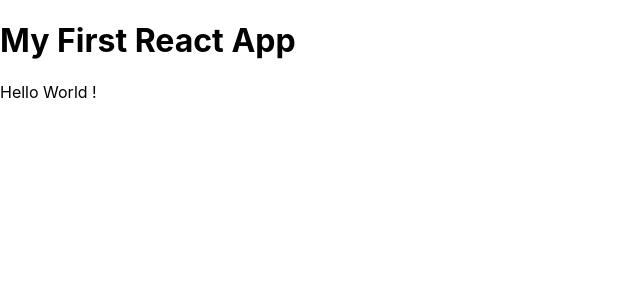
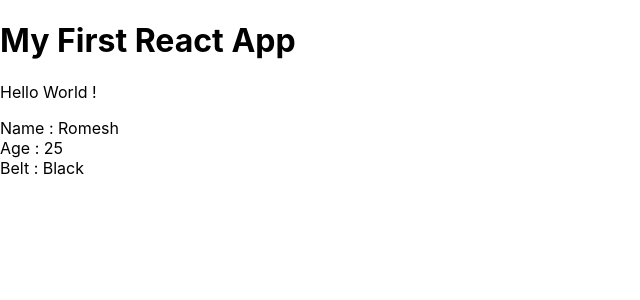
Before and after one commit to romeliyan/ReactJS_Tutorials, a React (Create React App) app in the folder myapp/: page / in a window 1280 px wide. Shown: the top 300 px of the page, without its empty margins (0-640 px from the left). Built offline with nearby package versions, Linux system fonts and the light colour scheme.

Commit message:
tutorial 12

```diff
--- a/myapp/src/App.js
+++ b/myapp/src/App.js
@@ -1,10 +1,12 @@
-import React from "react";
+import React, { Component } from "react";
+import Ninjas from "./Ninjas";
 
 function App() {
   return (
     <div className="App">
       <h1>My First React App</h1>
       <p>Hello World !</p>
+      <Ninjas />
     </div>
   );
 }
--- /dev/null
+++ b/myapp/src/Ninjas.js
@@ -0,0 +1,15 @@
+import React, { Component } from "react";
+
+class Ninjas extends Component {
+  render() {
+    return (
+      <div className="ninja">
+        <div> Name : Romesh</div>
+        <div> Age : 25</div>
+        <div> Belt : Black</div>
+      </div>
+    );
+  }
+}
+
+export default Ninjas;
```
